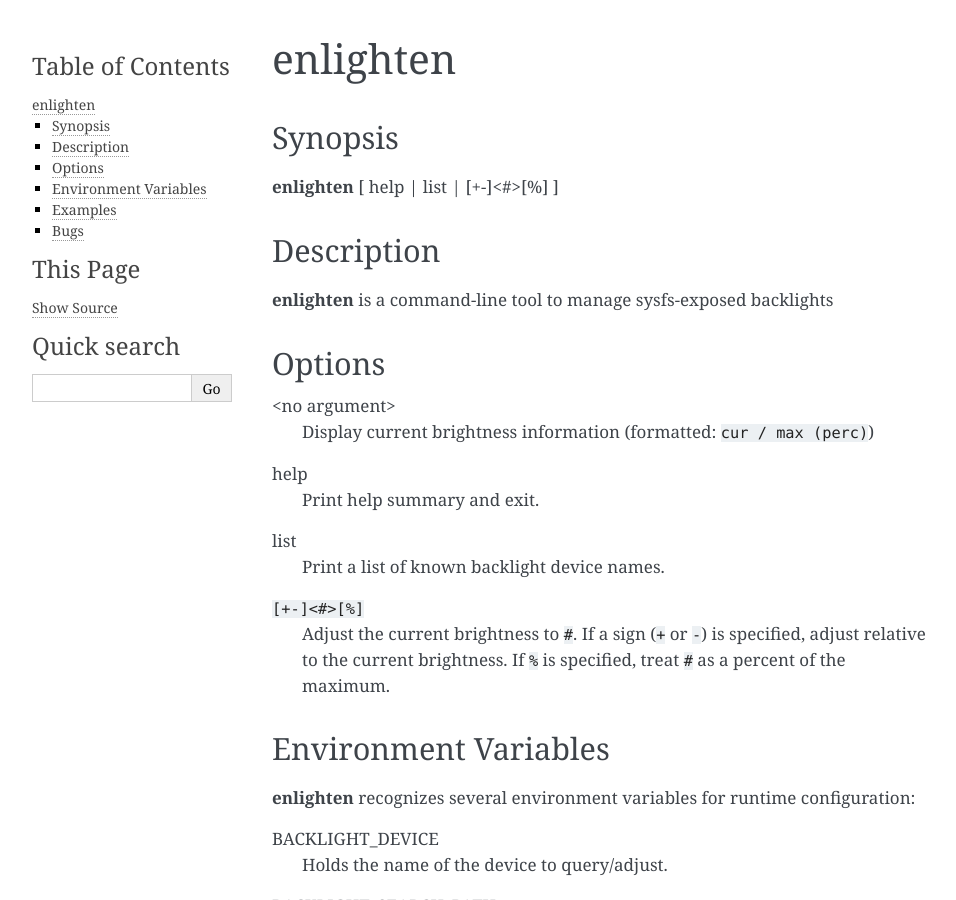
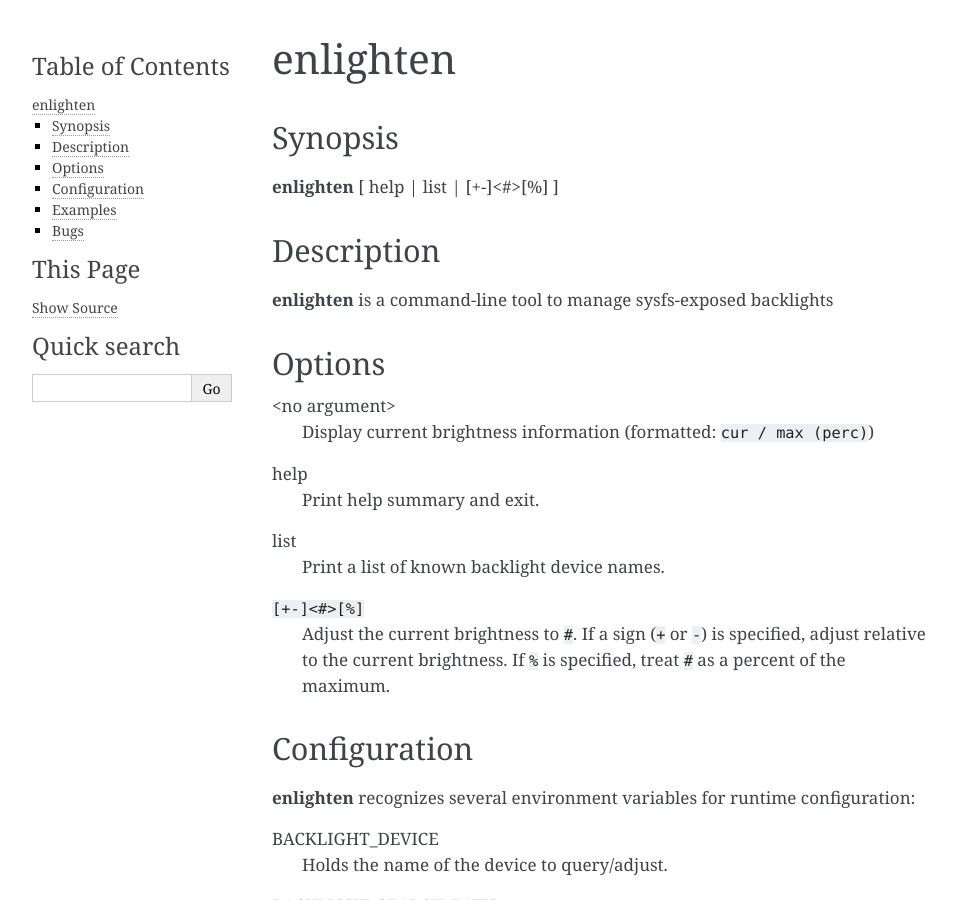
Before and after one commit to HalosGhost/enlighten, a Sphinx documentation site: the page built from doc/enlighten.rst, in a window 1280 px wide and 900 px high. Shown: the whole window, without its empty margins (148-1104 px from the left). Built offline with Sphinx 7.4.7, drawn with Linux system fonts in a browser that asks for light colours.

Commit message:
clarify help and man-page info on configuration
rename the `environment variables` section in the man page to `configuration`
mention in the help output that you can find more usage and configuration info in the man page

```diff
--- a/doc/enlighten.rst
+++ b/doc/enlighten.rst
@@ -28,8 +28,8 @@ list
     If a sign (``+`` or ``-``) is specified, adjust relative to the current brightness.
     If ``%`` is specified, treat ``#`` as a percent of the maximum.
 
-Environment Variables
----------------------
+Configuration
+-------------
 
 :program:`enlighten` recognizes several environment variables for runtime configuration:
 
```
Also changed, not shown: 1 other file.
